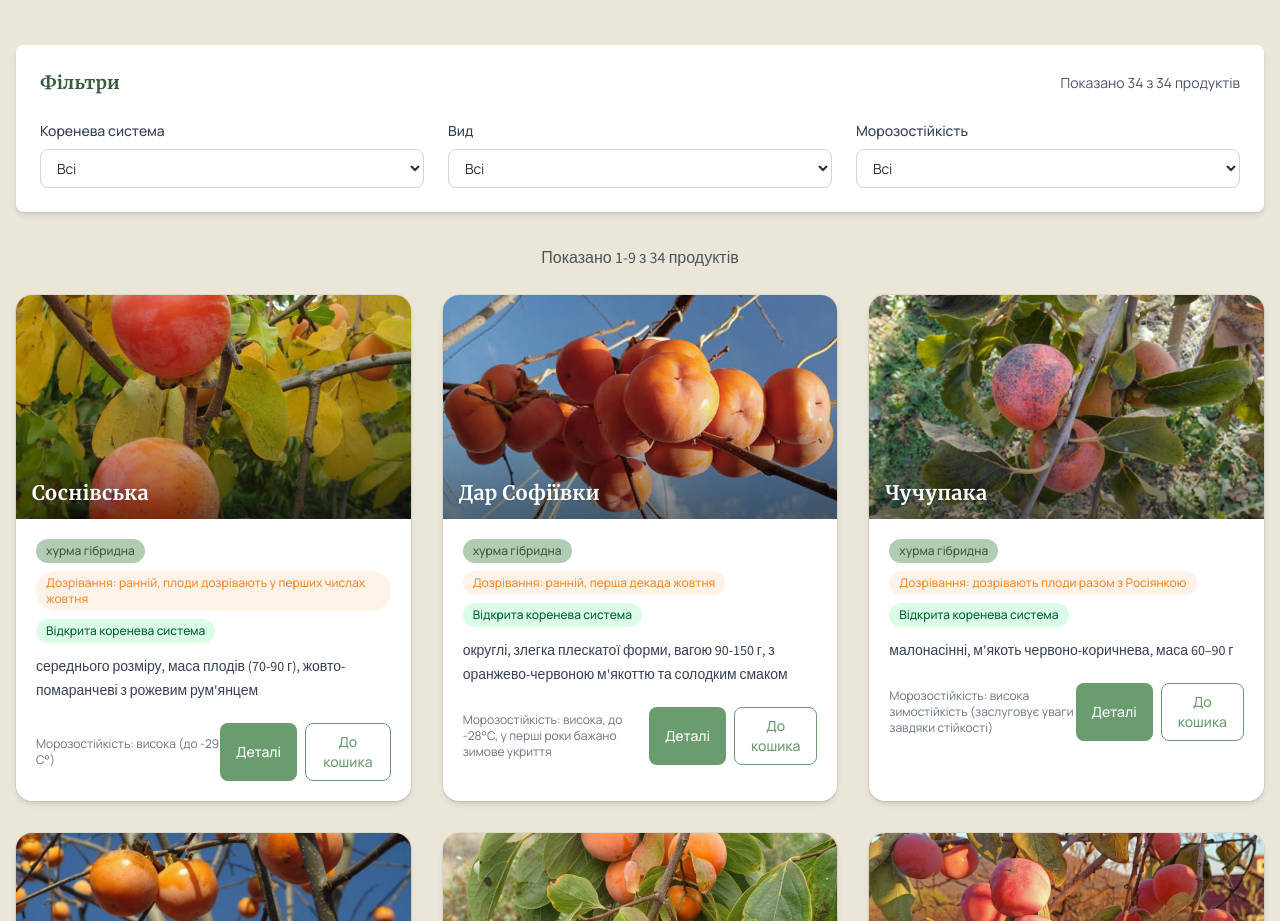
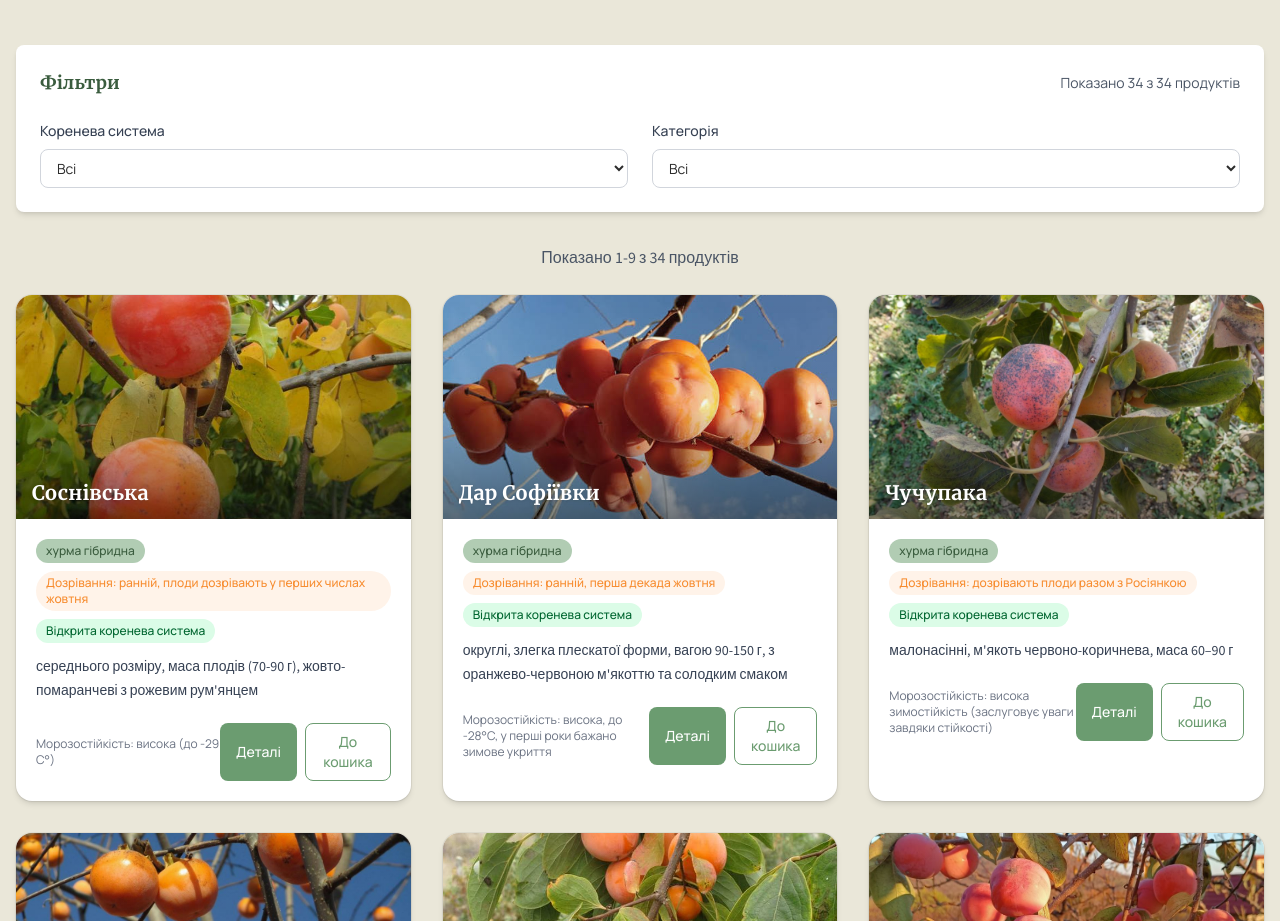
Before and after one commit to AndriiShopiak/grow-miracle, a Next.js app: page / in a window 1280 px wide. Shown: the part 907-1828 px from the top of the page. Built offline with nearby package versions, Linux system fonts and the light colour scheme.

Commit message:
feat: update filter with new product

```diff
--- a/src/components/ProductFilter.tsx
+++ b/src/components/ProductFilter.tsx
@@ -4,8 +4,7 @@ import { useState } from "react";
 
 export type FilterOptions = {
   rootSystem: 'all' | 'open' | 'closed';
-  species: 'all' | 'хурма гібридна' | 'хурма східна';
-  frostResistance: 'all' | 'high' | 'medium' | 'low';
+  category: 'all' | 'хурма' | 'персик' | 'абрикос';
 };
 
 type ProductFilterProps = {
@@ -17,12 +16,11 @@ type ProductFilterProps = {
 export default function ProductFilter({ onFilterChange, totalCount, filteredCount }: ProductFilterProps) {
   const [filters, setFilters] = useState<FilterOptions>({
     rootSystem: 'all',
-    species: 'all',
-    frostResistance: 'all'
+    category: 'all'
   });
 
   const handleFilterChange = (key: keyof FilterOptions, value: string) => {
-    const newFilters = { ...filters, [key]: value as any };
+    const newFilters = { ...filters, [key]: value as FilterOptions[keyof FilterOptions] };
     setFilters(newFilters);
     onFilterChange(newFilters);
   };
@@ -30,14 +28,13 @@ export default function ProductFilter({ onFilterChange, totalCount, filteredCoun
   const clearFilters = () => {
     const clearedFilters = {
       rootSystem: 'all' as const,
-      species: 'all' as const,
-      frostResistance: 'all' as const
+      category: 'all' as const
     };
     setFilters(clearedFilters);
     onFilterChange(clearedFilters);
   };
 
-  const hasActiveFilters = filters.rootSystem !== 'all' || filters.species !== 'all' || filters.frostResistance !== 'all';
+  const hasActiveFilters = filters.rootSystem !== 'all' || filters.category !== 'all';
 
   return (
     <div className="bg-white rounded-lg shadow-md p-6 mb-8">
@@ -48,7 +45,7 @@ export default function ProductFilter({ onFilterChange, totalCount, filteredCoun
         </div>
       </div>
 
-      <div className="grid grid-cols-1 md:grid-cols-3 gap-6">
+      <div className="grid grid-cols-1 md:grid-cols-2 gap-6">
         {/* Фільтр по кореневій системі */}
         <div>
           <label className="block text-sm font-medium text-gray-700 mb-2">
@@ -65,38 +62,23 @@ export default function ProductFilter({ onFilterChange, totalCount, filteredCoun
           </select>
         </div>
 
-        {/* Фільтр по виду */}
+        {/* Фільтр по категорії */}
         <div>
           <label className="block text-sm font-medium text-gray-700 mb-2">
-            Вид
+            Категорія
           </label>
           <select
-            value={filters.species}
-            onChange={(e) => handleFilterChange('species', e.target.value)}
+            value={filters.category}
+            onChange={(e) => handleFilterChange('category', e.target.value)}
             className="w-full rounded-lg border border-gray-300 px-3 py-2 text-sm focus:ring-2 focus:ring-accent focus:border-accent"
           >
             <option value="all">Всі</option>
-            <option value="хурма гібридна">Хурма гібридна</option>
-            <option value="хурма східна">Хурма східна</option>
+            <option value="хурма">Хурма</option>
+            <option value="персик">Персики</option>
+            <option value="абрикос">Абрикоси</option>
           </select>
         </div>
 
-        {/* Фільтр по морозостійкості */}
-        <div>
-          <label className="block text-sm font-medium text-gray-700 mb-2">
-            Морозостійкість
-          </label>
-          <select
-            value={filters.frostResistance}
-            onChange={(e) => handleFilterChange('frostResistance', e.target.value)}
-            className="w-full rounded-lg border border-gray-300 px-3 py-2 text-sm focus:ring-2 focus:ring-accent focus:border-accent"
-          >
-            <option value="all">Всі</option>
-            <option value="high">Висока (до -25°C і нижче)</option>
-            <option value="medium">Середня (-20°C до -25°C)</option>
-            <option value="low">Низька (вище -20°C)</option>
-          </select>
-        </div>
       </div>
 
       {hasActiveFilters && (
--- a/src/components/ProductGrid.tsx
+++ b/src/components/ProductGrid.tsx
@@ -20,8 +20,7 @@ export default function ProductGrid() {
   // Filter state
   const [filters, setFilters] = useState<FilterOptions>({
     rootSystem: 'all',
-    species: 'all',
-    frostResistance: 'all'
+    category: 'all'
   });
 
   useEffect(() => {
@@ -59,22 +58,19 @@ export default function ProductGrid() {
         return false;
       }
 
-      // Filter by species
-      if (filters.species !== 'all' && item.species !== filters.species) {
-        return false;
+      // Filter by category
+      if (filters.category !== 'all') {
+        if (filters.category === 'хурма' && !item.species.includes('хурма')) {
+          return false;
+        }
+        if (filters.category === 'персик' && item.species !== 'персик') {
+          return false;
+        }
+        if (filters.category === 'абрикос' && item.species !== 'абрикос') {
+          return false;
+        }
       }
 
-      // Filter by frost resistance
-      if (filters.frostResistance !== 'all') {
-        const frostText = item.frostResistance.toLowerCase();
-        const hasHigh = frostText.includes('до -25') || frostText.includes('до -26') || frostText.includes('до -27') || frostText.includes('до -28') || frostText.includes('до -29');
-        const hasMedium = frostText.includes('до -20') || frostText.includes('до -21') || frostText.includes('до -22') || frostText.includes('до -23') || frostText.includes('до -24');
-        const hasLow = frostText.includes('до -16') || frostText.includes('до -17') || frostText.includes('до -18') || frostText.includes('до -19');
-
-        if (filters.frostResistance === 'high' && !hasHigh) return false;
-        if (filters.frostResistance === 'medium' && !hasMedium) return false;
-        if (filters.frostResistance === 'low' && !hasLow) return false;
-      }
 
       return true;
     });
```
